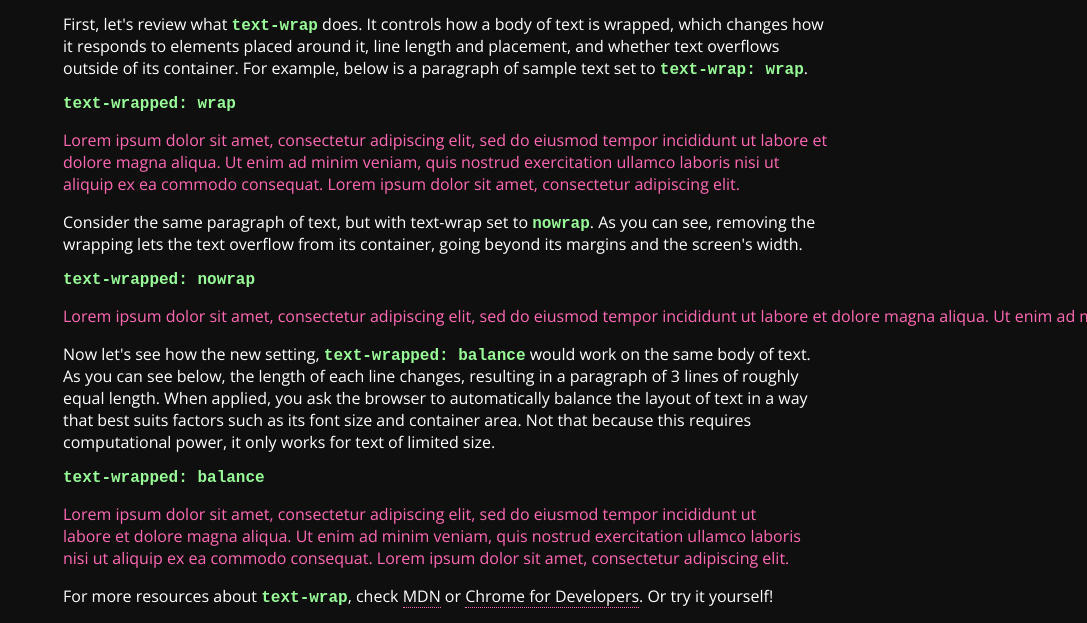
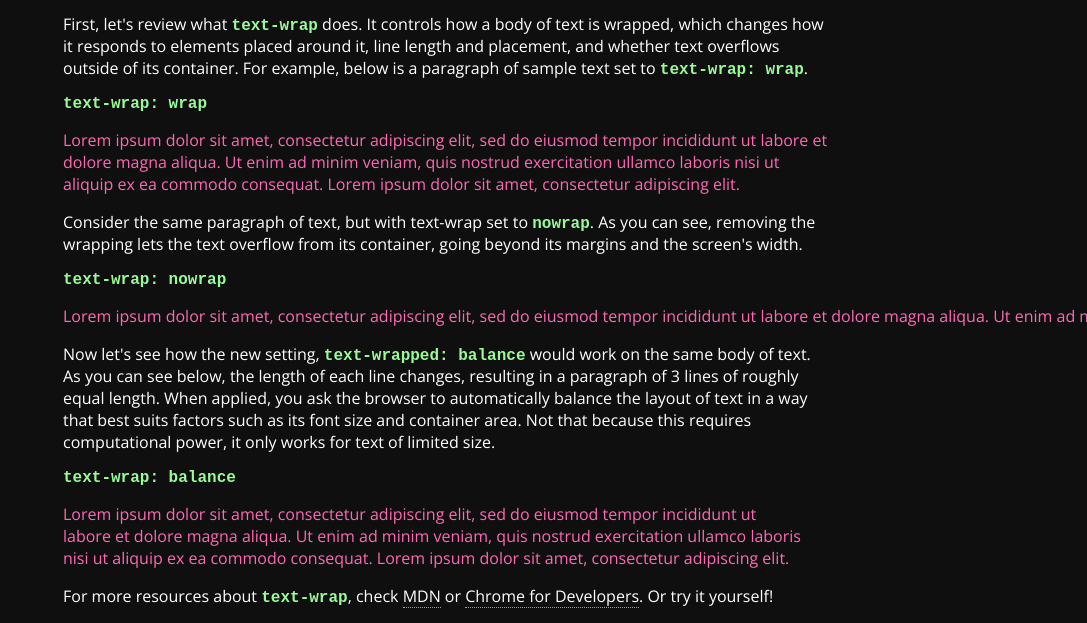
Before and after one commit to AliaElKattan/text-wrapper-tutorial, a plain HTML site: page index.html in a window 1280 px wide. Shown: the part 191-814 px from the top of the page, without its empty margins (193-1280 px from the left). Drawn offline with nearby package versions, Linux system fonts and the light colour scheme.

Commit message:
Update index.html

```diff
--- a/index.html
+++ b/index.html
@@ -26,7 +26,7 @@
     <p>First, let's review what <span id="code">text-wrap</span> does. It controls how a body of text is wrapped, which changes how it responds to elements placed around it, line length and placement, and whether text overflows outside of its container. For example, below is a paragraph of sample text set to <span id="code">text-wrap: wrap</span>.</p>
 
 
-    <p id="code">text-wrapped: wrap</p>
+    <p id="code">text-wrap: wrap</p>
 
     <p style="color: hotpink; text-wrap: wrap">
 
@@ -37,7 +37,7 @@
     <p>
       Consider the same paragraph of text, but with text-wrap set to <span id="code">nowrap</span>. As you can see, removing the wrapping lets the text overflow from its container, going beyond its margins and the screen's width.
     </p>
- <p id="code">text-wrapped: nowrap</p>
+ <p id="code">text-wrap: nowrap</p>
 
     <p style="color: hotpink; text-wrap: nowrap">
 
@@ -46,7 +46,7 @@
 
     <p> Now let's see how the new setting, <span id="code">text-wrapped: balance</span> would work on the same body of text. As you can see below, the length of each line changes, resulting in a paragraph of 3 lines of roughly equal length. When applied, you ask the browser to automatically balance the layout of text in a way that best suits factors such as its font size and container area. Not that because this requires computational power, it only works for text of limited size.</p>
 
- <p id="code">text-wrapped: balance</p>
+ <p id="code">text-wrap: balance</p>
 
       <p style="color: hotpink; text-wrap: balance">
 
```
